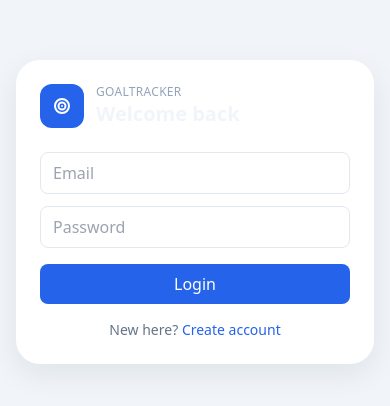
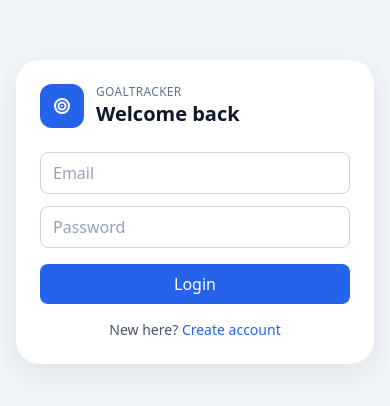
Before and after one commit to mjcity/master, a React (Vite) app in the folder mjcitytracker/: page /#/login in a window 390 px wide. Shown: the part 210-616 px from the top of the page. Built offline with nearby package versions, Linux system fonts and the light colour scheme; no server answers.

Commit message:
Fix GoalTracker auth form text contrast on mobile

```diff
--- a/mjcitytracker/src/pages/LoginPage.jsx
+++ b/mjcitytracker/src/pages/LoginPage.jsx
@@ -24,5 +24,5 @@ export default function LoginPage(){
     }
   };
 
-  return <div className="grid min-h-screen place-items-center bg-slate-100 p-4"><form onSubmit={submit} className="w-full max-w-md rounded-3xl bg-white p-6 shadow-soft"><div className="mb-6 flex items-center gap-3"><div className="grid h-11 w-11 place-items-center rounded-xl bg-brand-600 text-white"><FaBullseye/></div><div><p className="text-xs uppercase tracking-wide text-slate-400">GoalTracker</p><h1 className="text-xl font-bold">Welcome back</h1></div></div>{error?<p className="mb-3 rounded-lg bg-rose-50 p-2 text-sm text-rose-700">{error}</p>:null}<div className="space-y-3"><input type="email" placeholder="Email" value={form.email} onChange={(e)=>setForm(p=>({...p,email:e.target.value}))} className="w-full rounded-lg border border-slate-200 px-3 py-2" required/><input type="password" placeholder="Password" value={form.password} onChange={(e)=>setForm(p=>({...p,password:e.target.value}))} className="w-full rounded-lg border border-slate-200 px-3 py-2" required/></div><button disabled={loading} className="mt-4 w-full rounded-lg bg-brand-600 py-2 font-medium text-white hover:bg-brand-700 disabled:opacity-60">{loading?'Logging in...':'Login'}</button><p className="mt-4 text-center text-sm text-slate-500">New here? <Link to="/signup" className="text-brand-600 hover:underline">Create account</Link></p></form></div>;
+  return <div className="grid min-h-screen place-items-center bg-slate-100 p-4"><form onSubmit={submit} className="w-full max-w-md rounded-3xl bg-white p-6 text-slate-900 shadow-soft"><div className="mb-6 flex items-center gap-3"><div className="grid h-11 w-11 place-items-center rounded-xl bg-brand-600 text-white"><FaBullseye/></div><div><p className="text-xs uppercase tracking-wide text-slate-500">GoalTracker</p><h1 className="text-xl font-bold text-slate-900">Welcome back</h1></div></div>{error?<p className="mb-3 rounded-lg bg-rose-50 p-2 text-sm text-rose-700">{error}</p>:null}<div className="space-y-3"><input type="email" placeholder="Email" value={form.email} onChange={(e)=>setForm(p=>({...p,email:e.target.value}))} className="w-full rounded-lg border border-slate-300 bg-white px-3 py-2 text-slate-900 placeholder:text-slate-400" required/><input type="password" placeholder="Password" value={form.password} onChange={(e)=>setForm(p=>({...p,password:e.target.value}))} className="w-full rounded-lg border border-slate-300 bg-white px-3 py-2 text-slate-900 placeholder:text-slate-400" required/></div><button disabled={loading} className="mt-4 w-full rounded-lg bg-brand-600 py-2 font-medium text-white hover:bg-brand-700 disabled:opacity-60">{loading?'Logging in...':'Login'}</button><p className="mt-4 text-center text-sm text-slate-600">New here? <Link to="/signup" className="text-brand-600 hover:underline">Create account</Link></p></form></div>;
 }
```
Also changed, not shown: mjcitytracker/src/pages/SignupPage.jsx (+1 -1 lines).
